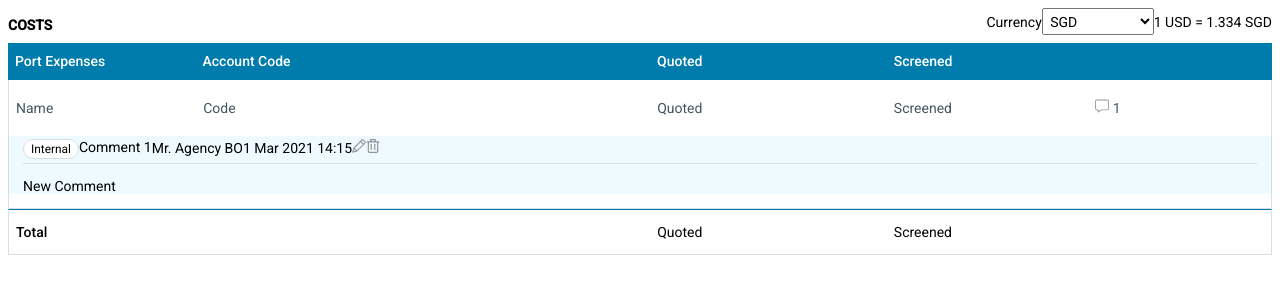
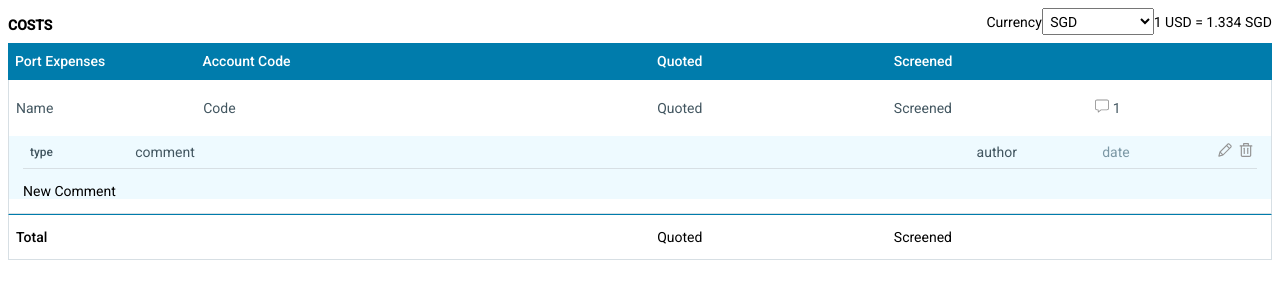
Before and after one commit to RronKurtishi/marcura-costs, an Angular app: page / in a window 1280 px wide. Shown: the top 300 px of the page. Built offline with nearby package versions, Linux system fonts and the light colour scheme.

Commit message:
Implemented comment UI

```diff
--- a/src/app/costs-page/list/list-item/comment/comment.component.html
+++ b/src/app/costs-page/list/list-item/comment/comment.component.html
@@ -1,14 +1,20 @@
-<div class="comment py-1 flex">
-  <div>
+<div class="comment py-2 flex items-center">
+  <div class="w-10">
     <div class="comment-type">
-      Internal
+      type
     </div>
   </div>
-  <div>Comment 1</div>
-  <div>
-    <span>Mr. Agency BO</span>
-    <span>1 Mar 2021 14:15</span>
-    <img src="/assets/icons/edit.svg" class="icon" alt="Edit">
-    <img src="/assets/icons/delete.svg" class="icon" alt="Delete">
+  <div class="w-75">comment</div>
+  <div class="w-25 flex justify-between items-center">
+    <div>
+      author
+    </div>
+    <div class="color-secondary-light">
+      date
+    </div>
+    <div>
+      <img src="/assets/icons/edit.svg" class="icon px-1" alt="Edit" title="Edit">
+      <img src="/assets/icons/delete.svg" class="icon px-1" alt="Delete" title="Delete">
+    </div>
   </div>
 </div>
--- a/src/app/costs-page/list/list-item/comment/comment.component.scss
+++ b/src/app/costs-page/list/list-item/comment/comment.component.scss
@@ -2,12 +2,27 @@
 
 .comment {
   border-bottom: 1px solid $secondary-xlight;
+  color: $secondary;
 
   .comment-type {
     font-size: 0.85rem;
+    font-weight: 500;
     border-radius: 1rem;
-    border: 1px solid $secondary-xlight;
-    background: white;
     padding: 0.15rem 0.5rem;
+    width: fit-content;
+    max-width: 4rem; // fallback for IE
+    text-align: center;
+
+    &.internal {
+      color: $secondary-light;
+      border: 1px solid $secondary-xlight;
+      background: white;
+    }
+
+    &.external {
+      color: white;
+      background: $secondary;
+      border: 1px solid $secondary;
+    }
   }
 }
```
